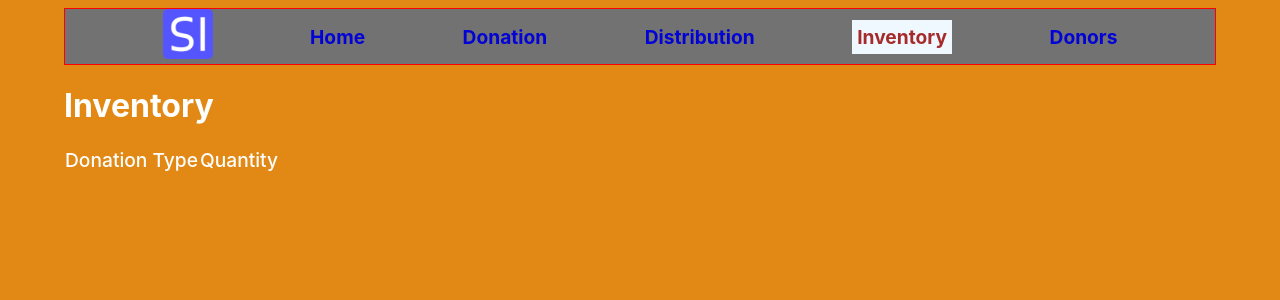
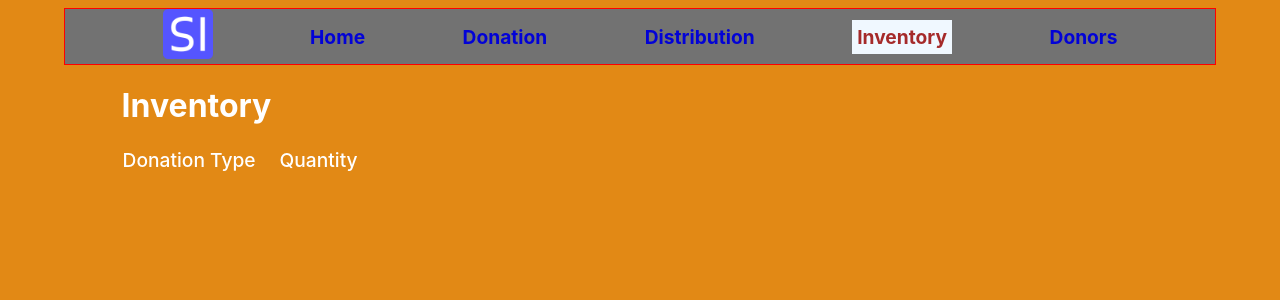
Before and after one commit to Sparky338/Digital-Aid_technical, a React (Create React App) app in the folder digital-aid-seattle/: page /inventory in a window 1280 px wide. Shown: the top 300 px of the page. Built offline with nearby package versions, Linux system fonts and the light colour scheme.

Commit message:
styled Inventory page

```diff
--- a/digital-aid-seattle/src/components/inventory.js
+++ b/digital-aid-seattle/src/components/inventory.js
@@ -1,3 +1,5 @@
+import "../css/inventory.css"
+
 const Inventory = () => {
   const inventory = JSON.parse(localStorage.getItem("inventory"));
 
@@ -9,6 +11,7 @@ const Inventory = () => {
           <thead className="table-header">
             <tr>
               <th className="inventory-donation-type">Donation Type</th>
+              <th className="spacer" width="20px">&nbsp;</th>
               <th className="inventory-donation-qty">Quantity</th>
             </tr>
           </thead>
--- a/digital-aid-seattle/src/css/inventory.css
+++ b/digital-aid-seattle/src/css/inventory.css
@@ -0,0 +1,6 @@
+.inventory-item {
+    display: flex;
+    flex-direction: row;
+    justify-content: space-around;
+    border-bottom: 1px solid black;
+}
--- a/digital-aid-seattle/src/index.css
+++ b/digital-aid-seattle/src/index.css
@@ -47,3 +47,8 @@ code {
   font-family: source-code-pro, Menlo, Monaco, Consolas, 'Courier New',
     monospace;
 }
+
+.mainDiv {
+  position: relative;
+  left: 5%;
+}
```
